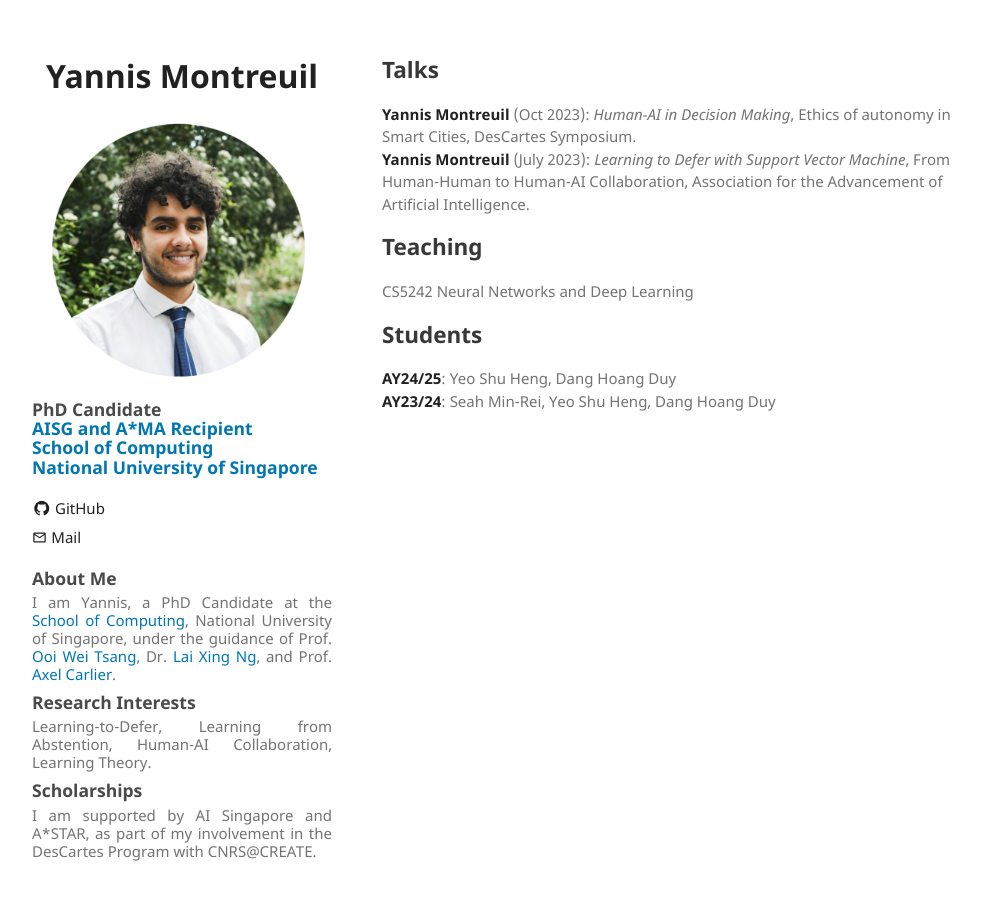
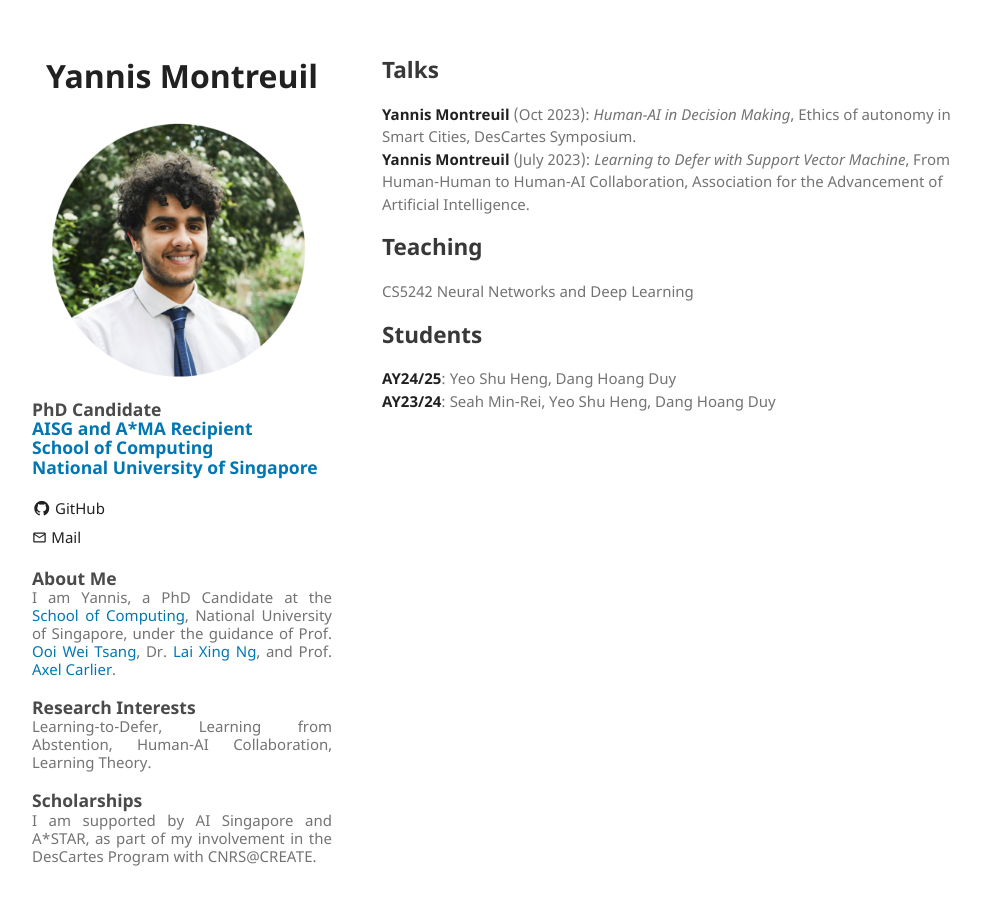
Before and after one commit to yannismontreuil/yannismontreuil.github.io, a Jekyll site: the page built from index.md, in a window 1280 px wide. Shown: the whole page, without its empty margins (128-1109 px from the left). Built offline with Jekyll 4.4.1, drawn with Linux system fonts in a browser that asks for light colours.

Commit message:
Update _config.yml

```diff
--- a/_config.yml
+++ b/_config.yml
@@ -2,18 +2,19 @@ title: Yannis Montreuil
 logo: /assets/img/logo.png
 description_phd: "<p>PhD Candidate<br><a href='https://aisingapore.org/research/phd-fellowship-programme/'>AISG and A*MA Recipient</a><br><a href='https://www.comp.nus.edu.sg/'>School of Computing</a> <br> <a href='https://nus.edu.sg/'>National University of Singapore</a></p>"
 description_state: |
-  <h3 style="margin-top: 10px; margin-bottom: 5px;">About Me</h3>
-  <p align="justify" style="line-height: 1.2; margin-bottom: 5px;">
+  <h3 style="margin-top: 10px; margin-bottom: 0px;">About Me</h3>
+  <p align="justify" style="margin-top: 0px; line-height: 1.2;">
     I am Yannis, a PhD Candidate at the <a href="https://www.comp.nus.edu.sg">School of Computing</a>, National University of Singapore, under the guidance of Prof. <a href="https://www.comp.nus.edu.sg/~ooiwt/">Ooi Wei Tsang</a>, Dr. <a href="https://ipal.cnrs.fr/lai-xing-ng/">Lai Xing Ng</a>, and Prof. <a href="https://ipal.cnrs.fr/axel-carlier-personal-page/">Axel Carlier</a>.
   </p>
-  <h3 style="margin-top: 10px; margin-bottom: 5px;">Research Interests</h3>
-  <p align="justify" style="line-height: 1.2; margin-bottom: 5px;">
+  <h3 style="margin-top: 20px; margin-bottom: 0px;">Research Interests</h3>
+  <p align="justify" style="margin-top: 0px; line-height: 1.2;">
     Learning-to-Defer, Learning from Abstention, Human-AI Collaboration, Learning Theory.
   </p>
-  <h3 style="margin-top: 10px; margin-bottom: 5px;">Scholarships</h3>
-  <p align="justify" style="line-height: 1.2; margin-bottom: 5px;">
+  <h3 style="margin-top: 20px; margin-bottom: 0px;">Scholarships</h3>
+  <p align="justify" style="margin-top: 0px; line-height: 1.2;">
     I am supported by AI Singapore and A*STAR, as part of my involvement in the DesCartes Program with CNRS@CREATE.
   </p>
+
 
 
 
```
